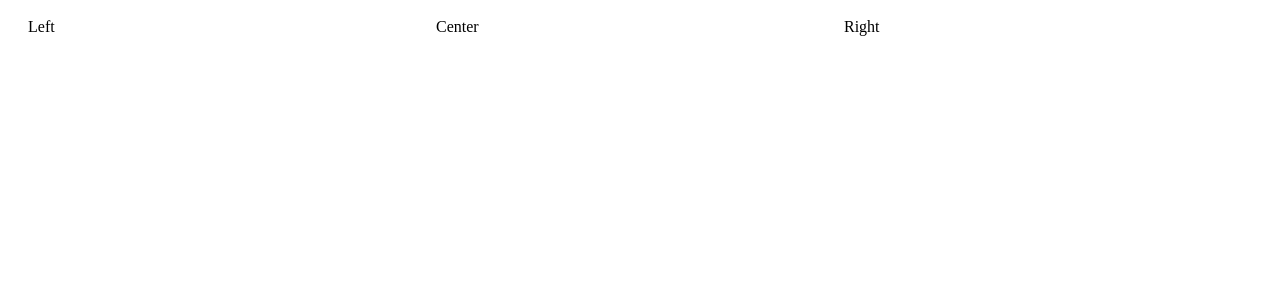
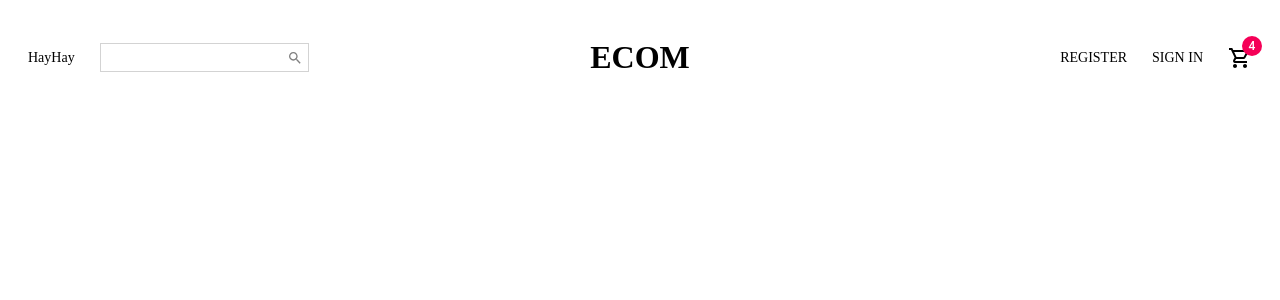
Before and after one commit to RatonBiswas/E-Commerce, a React (Create React App) app in the folder client/: page / in a window 1280 px wide. Shown: the top 300 px of the page. Built offline with nearby package versions, Linux system fonts and the light colour scheme; the HTML template or start-up script is replaced by a standard one.

Commit message:
Setup navbarr

```diff
--- a/client/package.json
+++ b/client/package.json
@@ -3,6 +3,8 @@
   "version": "0.1.0",
   "private": true,
   "dependencies": {
+    "@material-ui/core": "^4.12.3",
+    "@material-ui/icons": "^4.11.2",
     "cra-template": "1.1.2",
     "react": "^17.0.2",
     "react-dom": "^17.0.2",
--- a/client/src/components/Navbar.jsx
+++ b/client/src/components/Navbar.jsx
@@ -1,5 +1,7 @@
 import React from "react";
 import styled from "styled-components";
+import { Search, ShoppingCartOutlined } from "@material-ui/icons";
+import { Badge } from "@material-ui/core";
 const Container = styled.div`
   height: 60px;
 `;
@@ -7,25 +9,69 @@
 const Wrapper = styled.div`
   padding: 10px 20px;
   display: flex;
+  align-items: center;
   justify-content: space-between;
 `;
 const Left = styled.div`
   flex: 1;
+  display: flex;
+  align-items: center;
 `;
 const Center = styled.div`
   flex: 1;
+  text-align: center;
 `;
 const Right = styled.div`
   flex: 1;
+  display: flex;
+  align-items: center;
+  justify-content: flex-end;
 `;
-
+const Language = styled.span`
+  font-size: 14px;
+  cursor: pointer;
+`;
+const SearchContainer = styled.div`
+  border: 0.5px solid lightgrey;
+  display: flex;
+  align-items: center;
+  margin-left: 25px;
+  padding: 5px;
+`;
+const Input = styled.input`
+  border: none;
+`;
+const Logo = styled.h1`
+  font-weight: bold;
+`;
+const MenuItem = styled.div`
+  font-size: 14px;
+  cursor: pointer;
+  margin-left: 25px;
+`;
 const Navbar = () => {
   return (
     <Container>
       <Wrapper>
-        <Left>Left</Left>
-        <Center>Center</Center>
-        <Right>Right</Right>
+        <Left>
+          <Language>HayHay</Language>
+          <SearchContainer>
+            <Input />
+            <Search style={{color:"gray", fontSize:16}}/>
+          </SearchContainer>
+        </Left>
+        <Center>
+          <Logo>ECOM</Logo>
+        </Center>
+        <Right>
+          <MenuItem>REGISTER</MenuItem>
+          <MenuItem>SIGN IN</MenuItem>
+          <MenuItem>
+            <Badge badgeContent={4} color="secondary">
+              <ShoppingCartOutlined/>
+            </Badge>
+          </MenuItem>
+        </Right>
       </Wrapper>
     </Container>
   );
```
Also changed, not shown: 1 other file (tests, documents, lock files or other folders).
